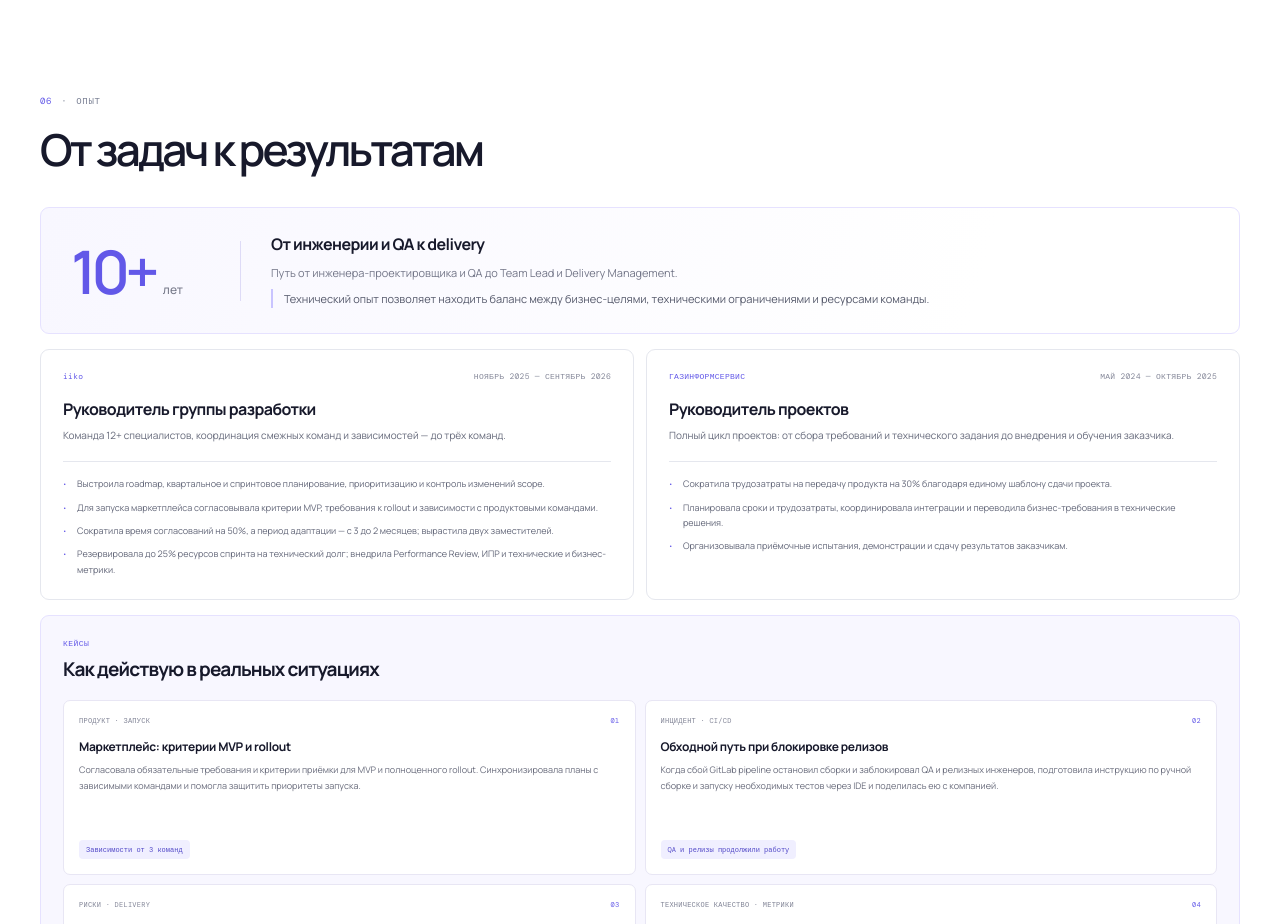
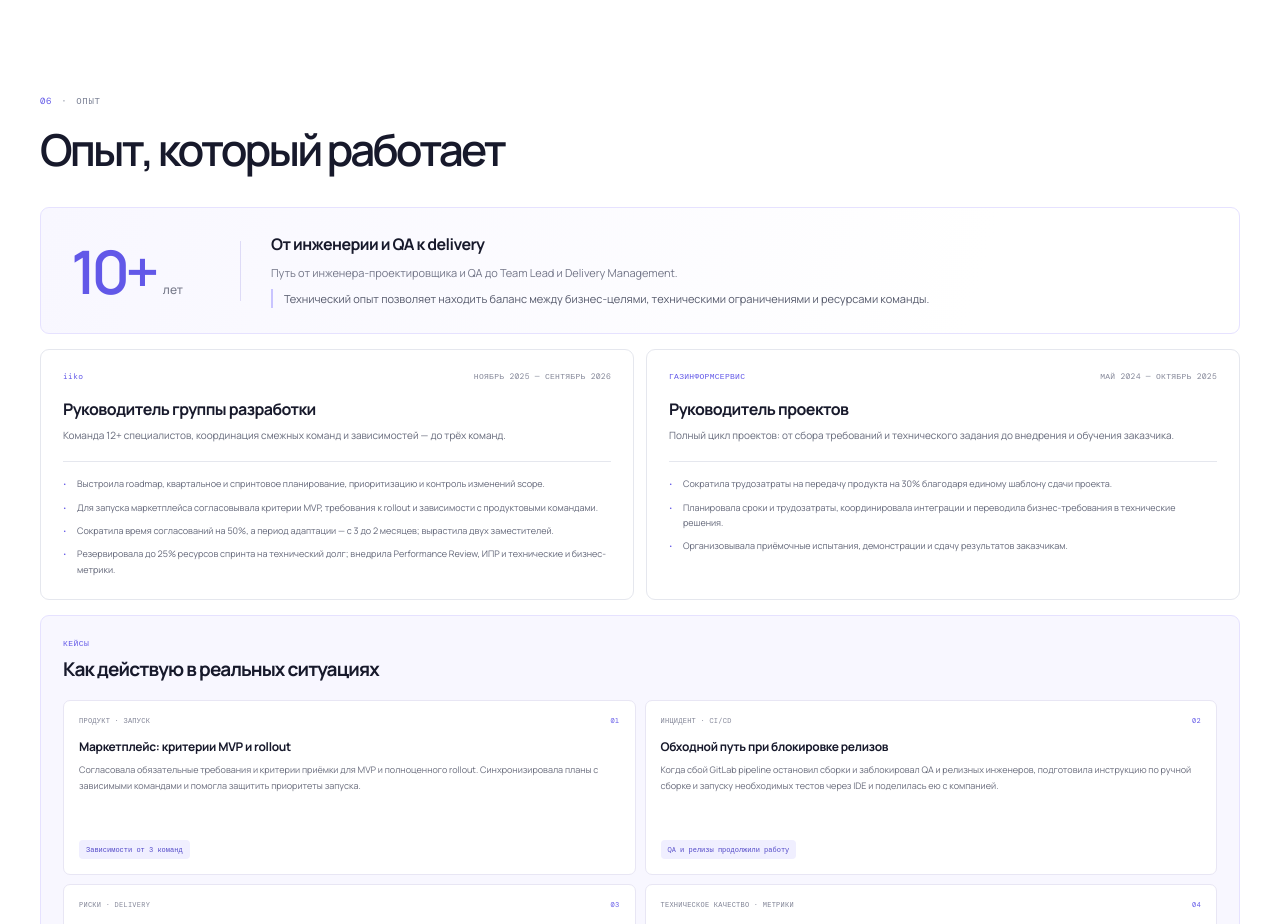
Before and after one commit to yulmianissa/portfolio, a React (Vite) app: page / in a window 1280 px wide. Shown: the part 3320-4244 px from the top of the page. Built offline with nearby package versions, Linux system fonts and the light colour scheme.

Commit message:
Update experience section subtitle
Change the subtitle to Experience that works.

Co-authored-by: Copilot <223556219+Copilot@users.noreply.github.com>

```diff
--- a/src/App.tsx
+++ b/src/App.tsx
@@ -382,7 +382,7 @@ function App() {
           <div className="section-title-row">
             <div>
               <SectionLabel number="06">ОПЫТ</SectionLabel>
-              <h2>От задач к результатам</h2>
+              <h2>Опыт, который работает</h2>
             </div>
           </div>
           <div className="experience-contact">
```
